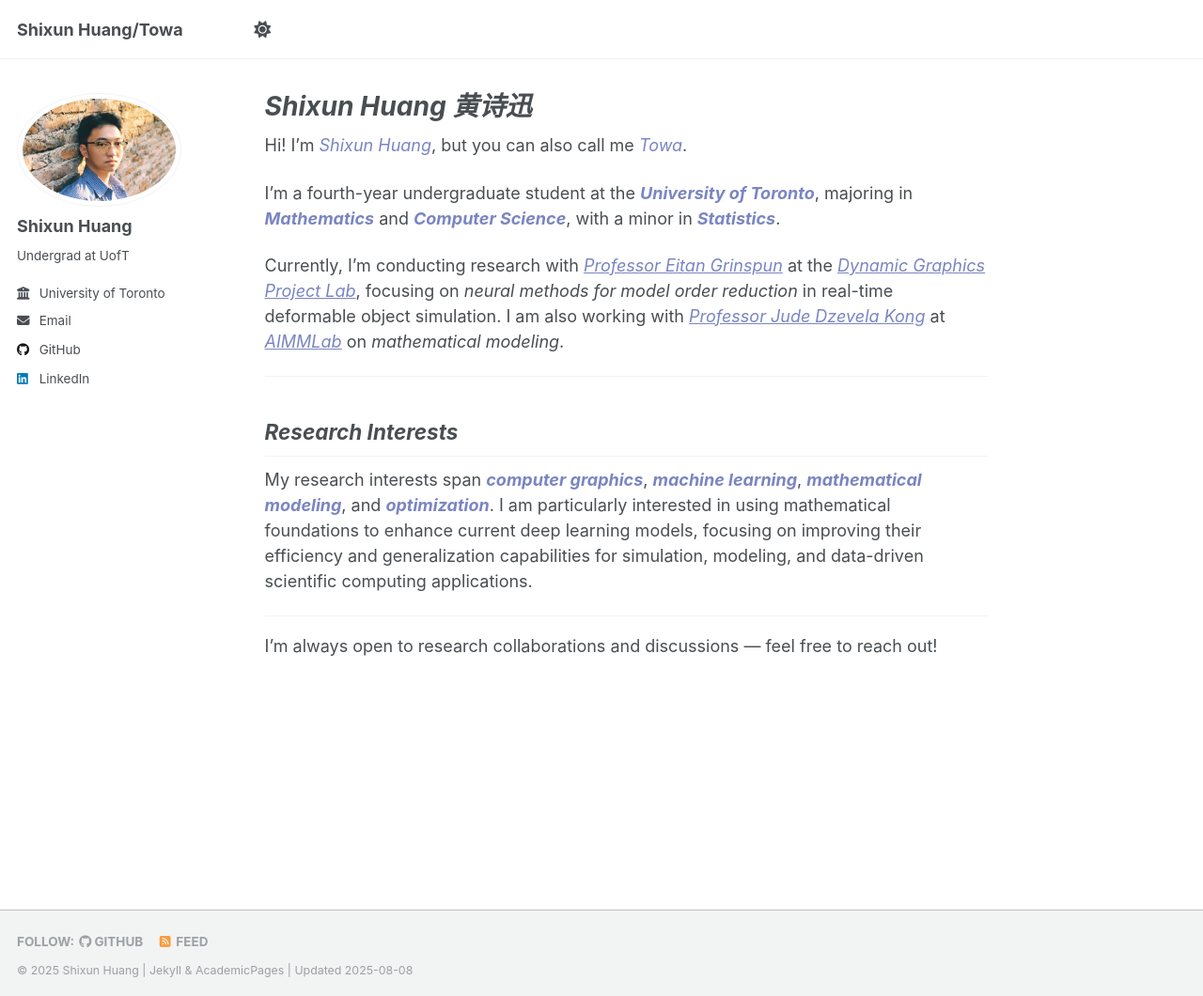
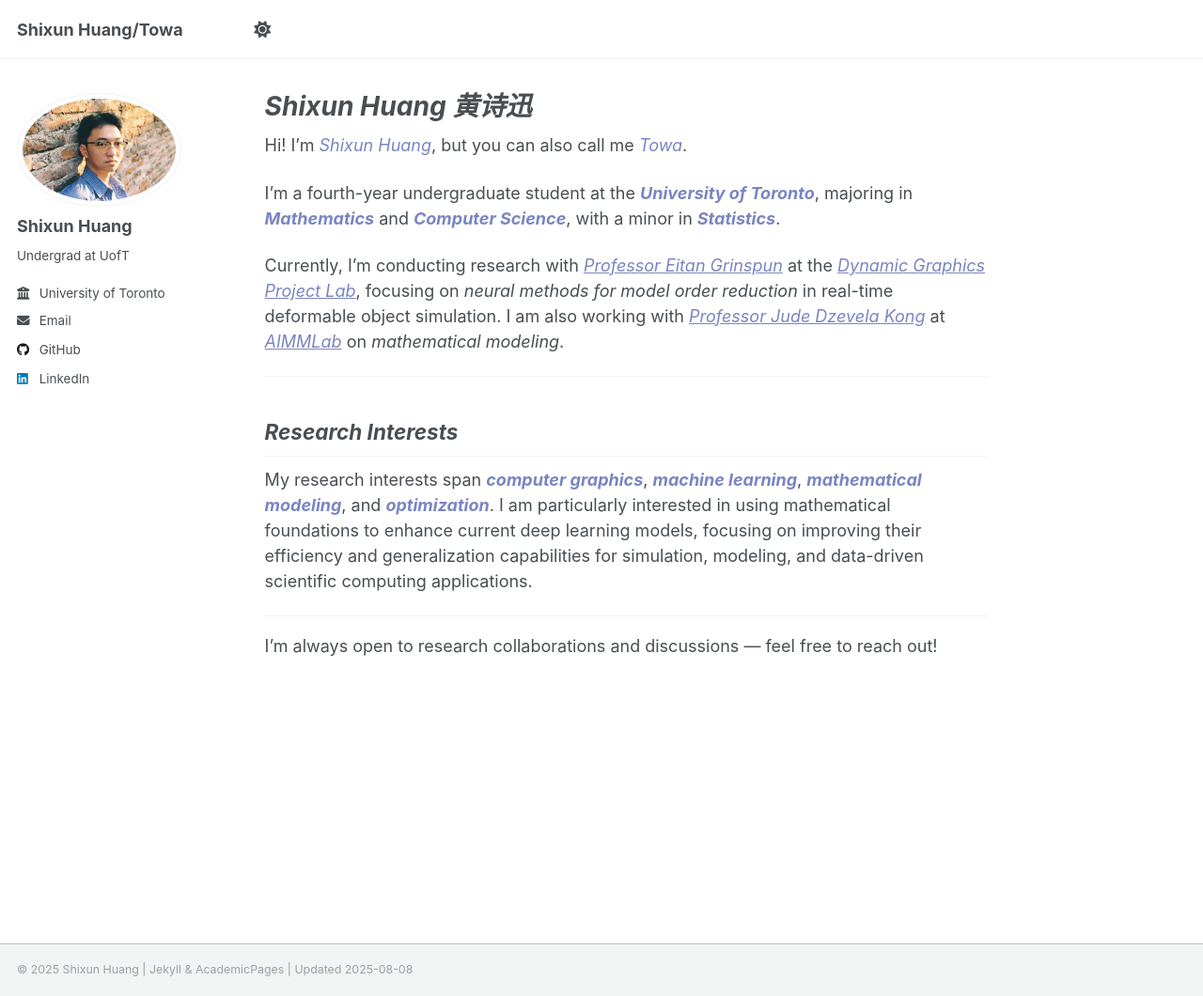
Before and after one commit to Alessange/Alessange.github.io, a Jekyll site: the page built from _pages/about.md, in a window 1280 px wide and 1060 px high. Shown: the whole window at 94% size. Built offline with Jekyll 4.4.1, drawn with Linux system fonts in a browser that asks for light colours; a script that is not in the unit is left out.

Commit message:
new footer

```diff
--- a/_includes/footer.html
+++ b/_includes/footer.html
@@ -1,23 +1,5 @@
 {% include base_path %}
 
-{% if site.author.github or site.author.bitbucket or site.atom_feed.hide != true %}
-<div class="page__footer-follow">
-  <ul class="social-icons">
-    {% if site.data.ui-text[site.locale].follow_label %}
-      <li><strong>{{ site.data.ui-text[site.locale].follow_label }}</strong></li>
-    {% endif %}
-    {% if site.author.github %}
-      <li><a href="http://github.com/{{ site.author.github }}"><i class="fab fa-github" aria-hidden="true"></i> GitHub</a></li>
-    {% endif %}
-    {% if site.author.bitbucket %}
-      <li><a href="http://bitbucket.org/{{ site.author.bitbucket }}"><i class="fab fa-bitbucket" aria-hidden="true"></i> Bitbucket</a></li>
-    {% endif %}
-    {% if site.atom_feed.hide != true %}
-    <li><a href="{% if site.atom_feed.path %}{{ site.atom_feed.path }}{% else %}{{ base_path }}/feed.xml{% endif %}"><i class="fa fa-fw fa-rss-square" aria-hidden="true"></i> {{ site.data.ui-text[site.locale].feed_label | default: "Feed" }}</a></li>
-    {% endif %}
-  </ul>
-</div>
-{% endif %}
 
 <div class="page__footer-copyright">
   &copy; {{ site.time | date: '%Y' }} {{ site.name | default: site.title }} |
```
